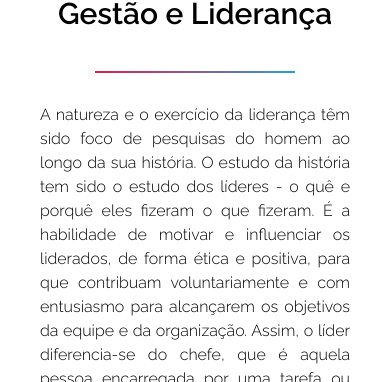
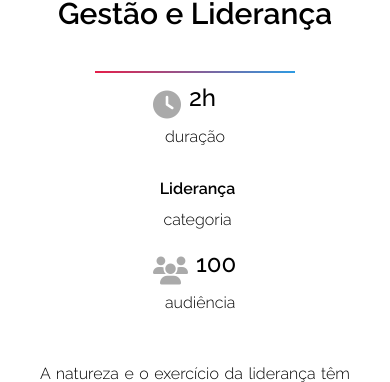
Before and after one commit to danvf/action-challenge, a React (Create React App) app in the folder action-react/: page /store/1 in a window 390 px wide. Shown: the part 384-766 px from the top of the page. Built offline with nearby package versions, Linux system fonts and the light colour scheme.

Commit message:
Search implemented, new details to Action page, and new responsiveness adjustments

```diff
--- a/action-react/src/components/Course.js
+++ b/action-react/src/components/Course.js
@@ -18,7 +18,22 @@ function Course({ match }) {
             </div>
             <div className="course-title"> {course.title} </div>
             <div className="course-divider" />
-            <div className="course-numbers"> </div>
+            <div className="course-numbers">
+                <div className="info-box">
+                    <i className="fas fa-clock"></i>
+                    <p className="number"> {course.duration} </p>
+                    <p className="description"> duração </p>
+                </div>
+                <div className="info-box alt-info">
+                    <div className="category"> {course.category} </div>
+                    <p className="description"> categoria </p>
+                </div>
+                <div className="info-box">
+                    <i className="fas fa-users"></i>
+                    <p className="number"> {course.audience} </p>
+                    <p className="description"> audiência </p>
+                </div>
+            </div>
             <div className="course-description"> {course.description} </div>
             <div className="course-btns">
                 <button className="confirm-btn"> Solicitar Ação </button>
--- a/action-react/src/components/Search.js
+++ b/action-react/src/components/Search.js
@@ -1,11 +1,16 @@
-import React, { useState } from "react";
+import React from "react";
 import { useSelector } from "react-redux";
 import "../style/Search.scss";
 
-function Search() {
-    const [titleInput, setTitleInput] = useState("");
-    const [categoryInput, setCategoryInput] = useState("Todas");
+function Search({
+    titleInput,
+    categoryInput,
+    handleTitleInput,
+    handleCategoryInput,
+    handleSearch,
+}) {
     const categories = useSelector((state) => state.categories);
+
     return (
         <div className="search">
             <div className="search-item">
@@ -20,10 +25,7 @@ function Search() {
                         placeholder="Buscar Ações..."
                         maxLength="50"
                         value={titleInput}
-                        onChange={(e) => {
-                            setTitleInput(e.target.value);
-                            console.log(titleInput);
-                        }}
+                        onChange={handleTitleInput}
                     ></input>
                 </div>
                 <div className="label"> título </div>
@@ -38,10 +40,7 @@ function Search() {
                     <select
                         className="category-input"
                         value={categoryInput}
-                        onChange={(e) => {
-                            setCategoryInput(e.target.value);
-                            console.log(categoryInput);
-                        }}
+                        onChange={handleCategoryInput}
                     >
                         <option className="category-item" value="Todas">
                             Todas
@@ -59,7 +58,7 @@ function Search() {
                 <div className="label"> categoria </div>
             </div>
             <div className="search-item">
-                <i className="fas fa-search"></i>
+                <i onClick={handleSearch} className="fas fa-search"></i>
                 <div className="btn-label"> pesquisar </div>
             </div>
         </div>
--- a/action-react/src/components/Store.js
+++ b/action-react/src/components/Store.js
@@ -1,17 +1,56 @@
-import React from "react";
+import React, { useState, useEffect } from "react";
 import { useSelector } from "react-redux";
 import Card from "./Card";
 import Search from "./Search";
 import "../style/Store.scss";
 
 function Store() {
+    const [titleInput, setTitleInput] = useState("");
+    const handleTitleInput = (event) => {
+        setTitleInput(event.target.value);
+    };
+
+    const [categoryInput, setCategoryInput] = useState("Todas");
+    const handleCategoryInput = (event) => {
+        setCategoryInput(event.target.value);
+    };
+
+    const handleSearch = (event) => {
+        let results = courses.filter((course) =>
+            course.title.toLowerCase().includes(titleInput.toLowerCase())
+        );
+        if (categoryInput !== "Todas") {
+            results = courses.filter((course) =>
+                course.category
+                    .toLowerCase()
+                    .includes(categoryInput.toLowerCase())
+            );
+        }
+
+        setQueryResults(results);
+    };
+
+    const [queryResults, setQueryResults] = useState([{}]);
+
     const courses = useSelector((state) => state.moodarCourses);
+
     return (
         <div>
-            <Search />
+            <Search
+                titleInput={titleInput}
+                categoryInput={categoryInput}
+                handleTitleInput={handleTitleInput}
+                handleCategoryInput={handleCategoryInput}
+                handleSearch={handleSearch}
+            />
+            <div className="store-banner">
+                <p className="banner-title">Ações</p>
+                <div className="banner-divider" />
+            </div>
+
             <div className="store-box">
                 <div className="store-grid">
-                    {courses.map((course) => (
+                    {queryResults.map((course) => (
                         <Card
                             key={course.id}
                             id={course.id}
--- a/action-react/src/data/data.json
+++ b/action-react/src/data/data.json
@@ -23,7 +23,7 @@
                 "title": "Gestão e Liderança",
                 "description": "A natureza e o exercício da liderança têm sido foco de pesquisas do homem ao longo da sua história. O estudo da história tem sido o estudo dos líderes - o quê e porquê eles fizeram o que fizeram. É a habilidade de motivar e influenciar os liderados, de forma ética e positiva, para que contribuam voluntariamente e com entusiasmo para alcançarem os objetivos da equipe e da organização. Assim, o líder diferencia-se do chefe, que é aquela pessoa encarregada por uma tarefa ou atividade de uma organização e que, para tal, comanda um grupo de pessoas, tendo autoridade de mandar e exigir obediência.",
                 "category": "Liderança",
-                "duration": "2 horas",
+                "duration": "2h",
                 "photoURL": "https://s3.amazonaws.com/kp-blog/wp-content/uploads/2019/04/24092608/o-que-e-lideranca-lideranca-moderna-1024x727.jpg",
                 "audience": 100
             },
@@ -32,7 +32,7 @@
                 "title": "Inteligência Emocional por Parábolas",
                 "description": "Parábolas ou Fábulas são histórias que trazem grandes reflexões. Nesse curso iremos trazer de forma animada, as mais belas parábolas e/ou fábulas com sucinto debate sobre os possíveis aprendizados sobre as mesmas. Venha fazer parte de um grupo seleto de pessoas que buscam a evolução pessoal no sentido mais amplo pela dedicação de tempo em estudar e conhecer histórias de grandes pensadores, que trazem grandes reflexões de vida.",
                 "category": "Inteligência Emocional",
-                "duration": "4 horas",
+                "duration": "4h",
                 "photoURL": "https://blog.alfacolegio.com.br/wp-content/uploads/2019/04/282885-o-que-e-inteligencia-emocional-saiba-aqui.jpg",
                 "audience": 40
             },
@@ -41,7 +41,7 @@
                 "title": "Inteligência Emocional para Superação de Desafios",
                 "description": "Este curso é uma abordagem prática sobre como superar desafios. Apresentado por Igor Medeiros, que venceu a morte em 2012, quando descobriu um tumor de 7cm na cabeça. Além de um método testado e aprovado na prática por Igor Medeiros e seus alunos, você terá uma relação direta com os pilares da inteligência emocional, popularizada em 1995 com o livro de Daniel Goleman. Para complementar e se aproximar da experiência do autor, você aprenderá práticas simples de meditação, especialmente a Mindfulness, por meio de áudios guiados, para que sua visão da vida fique mais clara e comportamentos nocivos venham a luz da consciência, para serem corrigidos e liberar o seu caminho rumo a realização os seus objetivos.",
                 "category": "Inteligência Emocional",
-                "duration": "1 hora",
+                "duration": "1h",
                 "photoURL": "https://www.ladoaladopelavida.org.br/portal/Principal/arquivos/listas/5318/capa.png",
                 "audience": 120
             },
@@ -50,7 +50,7 @@
                 "title": "Gestão de tempo",
                 "description": "Esse curso vai ajudar você a produzir mais com menos esforço. O curso oferece técnicas comprovadas de organização, controle e definição de prioridades que multiplicarão sua produtividade e seu tempo livre, fazendo com que tenha mais tempo para aproveitar melhor a vida. Além disso, ao se perceber mais eficiente e eficaz, seu nível de estresse irá se reduzir, aumentando assim sua qualidade e expectativa de vida.",
                 "category": "Gestão de Tempo",
-                "duration": "1 hora",
+                "duration": "1h",
                 "photoURL": "https://anitabemcriada.com/wp-content/uploads/2018/03/Gest%C3%A3o-de-tempo.png",
                 "audience": 120
             }
--- a/action-react/src/reducers/categoriesReducer.js
+++ b/action-react/src/reducers/categoriesReducer.js
@@ -1,5 +1,4 @@
 import data from "../data/data.json";
-import { CONSTANTS } from "../actions";
 
 const categoriesReducer = (state = data.moodar.categories, action) => {
     switch (action.type) {
--- a/action-react/src/style/Course.scss
+++ b/action-react/src/style/Course.scss
@@ -63,9 +63,57 @@
     }
 
     .course-numbers {
+        margin-top: 10px;
+        width: 50%;
+        max-width: 480px;
         display: flex;
+        flex-wrap: wrap;
         align-items: center;
         justify-content: space-evenly;
+
+        .info-box {
+            margin-bottom: 20px;
+            box-sizing: border-box;
+            display: flex;
+            flex-wrap: wrap;
+            width: 100px;
+
+            i {
+                font-size: 28px;
+                margin: 8px;
+                color: #aaaaaa;
+            }
+
+            .number {
+                font-size: 24px;
+                font-weight: $medium;
+            }
+
+            .description {
+                margin-left: 20px;
+                width: 100px;
+                font-weight: $light;
+            }
+        }
+
+        .alt-info {
+            width: 200px;
+
+            .category {
+                display: flex;
+                justify-content: center;
+                align-items: center;
+                width: 200px;
+                height: 44px;
+                font-weight: $semi-bold;
+            }
+
+            .description {
+                width: 200px;
+                margin-left: 0px;
+                text-align: center;
+            }
+        }
     }
 
     .course-description {
--- a/action-react/src/style/Fonts.scss
+++ b/action-react/src/style/Fonts.scss
@@ -55,3 +55,11 @@ $extra-bold: 800;
     font-weight: $light;
     color: #000000;
 }
+
+// banner fonts
+
+@mixin banner-title {
+    font-size: 50px;
+    font-weight: bold;
+    color: #000000;
+}
--- a/action-react/src/style/Store.scss
+++ b/action-react/src/style/Store.scss
@@ -1,5 +1,27 @@
 @import "Colors";
 @import "Fonts";
+
+.store-banner {
+    display: flex;
+    flex-direction: column;
+    justify-content: center;
+    align-items: center;
+    width: 100%;
+    height: 150px;
+
+    .banner-title {
+        @include banner-title;
+        margin-bottom: 20px;
+    }
+
+    .banner-divider {
+        width: 50%;
+        max-width: 500px;
+        min-width: 200px;
+        height: 2px;
+        background: $course-gradient;
+    }
+}
 
 .store-box {
     display: flex;
@@ -10,7 +32,13 @@
     .store-grid {
         display: grid;
         justify-items: center;
-        grid-template-columns: 300px 300px 300px;
+        grid-template-columns: 300px 300px 300px 300px;
+    }
+
+    @media (max-width: 1242px) {
+        .store-grid {
+            grid-template-columns: 300px 300px 300px;
+        }
     }
 
     @media (max-width: 935px) {
@@ -19,7 +47,7 @@
         }
     }
 
-    @media (max-width: 630px) {
+    @media (max-width: 640px) {
         .store-grid {
             grid-template-columns: 300px !important;
         }
```
Also changed, not shown: action-react/src/components/Dialog.js (added, +7 -0 lines), action-react/src/style/Dialog.scss (added), 1 other file (tests, documents, lock files or other folders).
